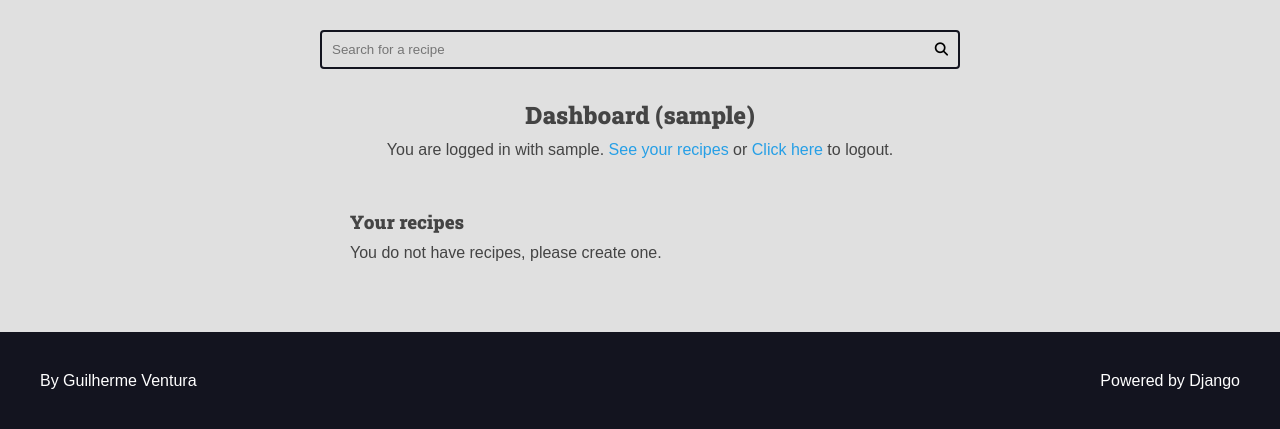
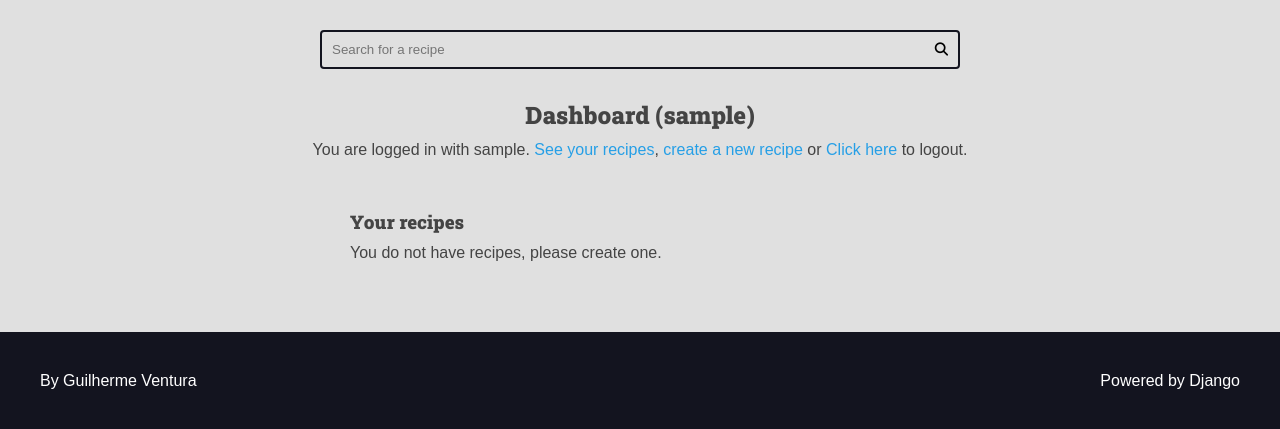
Before and after one commit to Guiventura6/curso-django-projeto1, a Django app: page /authors/dashboard/ in a window 1280 px wide. Shown: the part 113-542 px from the top of the page. Run offline with Django 4.2, Linux system fonts and the light colour scheme; the visitor is signed in with stand-in values (Sample User, id 1); data that the repository does not hold is empty; some libraries are stand-ins or nearby versions.

Commit message:
Criação da view de novas receitas

```diff
--- a/authors/templates/authors/partials/login_message.html
+++ b/authors/templates/authors/partials/login_message.html
@@ -2,7 +2,8 @@
 <div class="login-message">
     You are logged in with
     {{ request.user.username }}.
-    <a href="{% url 'authors:dashboard' %}">See your recipes</a> or
+    <a href="{% url 'authors:dashboard' %}">See your recipes</a>,
+    <a href="{% url 'authors:dashboard_recipe_new' %}">create a new recipe</a> or
     <form class="inline-form" action="{% url 'authors:logout' %}" method="POST">
         {% csrf_token %}
         <input type="hidden" name="username" value="{{ request.user.username }}">
--- a/authors/urls.py
+++ b/authors/urls.py
@@ -12,6 +12,11 @@ urlpatterns = [
     path('logout/', views.logout_view, name='logout'),
     path('dashboard/', views.dashboard, name='dashboard'),
     path(
+        'dashboard/recipe/new/',
+        views.dashboard_recipe_new,
+        name='dashboard_recipe_new'
+    ),
+    path(
         'dashboard/recipe/<int:id>/edit/',
         views.dashboard_recipe_edit,
         name='dashboard_recipe_edit',
--- a/authors/views.py
+++ b/authors/views.py
@@ -140,3 +140,34 @@ def dashboard_recipe_edit(request, id):
             'form': form
         }
     )
+
+
+@login_required(login_url='authors:login', redirect_field_name='next')
+def dashboard_recipe_new(request):
+    form = AuthorRecipeForm(
+        data=request.POST or None,
+        files=request.FILES or None,
+    )
+
+    if form.is_valid():
+        recipe: Recipe = form.save(commit=False)
+
+        recipe.author = request.user
+        recipe.preparation_steps_is_html = False
+        recipe.is_published = False
+
+        recipe.save()
+
+        messages.success(request, 'Salvo com sucesso!')
+        return redirect(
+            reverse('authors:dashboard_recipe_edit', args=(recipe.id,))
+        )
+
+    return render(
+        request,
+        'authors/pages/dashboard_recipe.html',
+        context={
+            'form': form,
+            'form_action': reverse('authors:dashboard_recipe_new')
+        }
+    )
```
